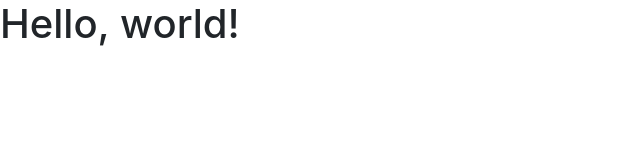
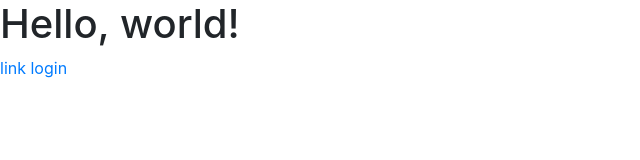
Before and after one commit to OfficialRoyDirgantara/ProjekAkhirSemester, a plain HTML site: page index.html in a window 1280 px wide. Shown: the full height of the page, 0-640 px from the left. Drawn offline with nearby package versions, Linux system fonts and the light colour scheme.

Commit message:
percobaan index

```diff
--- a/index.html
+++ b/index.html
@@ -17,7 +17,7 @@
   <body>
     <h1>Hello, world!</h1>
 
-
+    <a href="site/login/login.html">link login</a>
 
 
 
```
